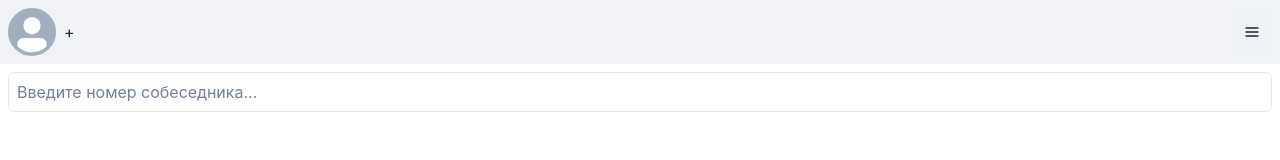
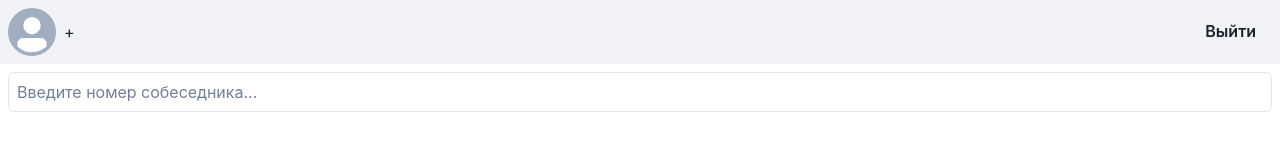
Before and after one commit to littowl/GreenApi, a React (Create React App) app: page /contacts in a window 1280 px wide. Shown: the top 160 px of the page. Built offline with nearby package versions, Linux system fonts and the light colour scheme.

Commit message:
last change

```diff
--- a/src/components/Header.tsx
+++ b/src/components/Header.tsx
@@ -1,4 +1,4 @@
-import { HamburgerIcon } from "@chakra-ui/icons"
+import { ArrowBackIcon, HamburgerIcon } from "@chakra-ui/icons"
 import { Avatar, Box, Button, Flex, IconButton, Text, VStack } from "@chakra-ui/react"
 import { FC, useState } from "react"
 import { Link, useNavigate } from "react-router-dom"
@@ -21,20 +21,17 @@ const Header:FC<HeaderProps> = ({userNumber, func, type}: HeaderProps) => {
         <Flex alignItems="center" justifyContent="space-between" bgColor="#f0f2f5" w="full" p="2">
             <Flex alignItems="center">
                 {type === 'conversation' &&
-                    <Link to='/contacts'><Button display={['block', 'block', 'none']}>Назад</Button></Link>
+                    <Link to='/contacts'><IconButton aria-label="to contacts" display={['block', 'block', 'none']} icon={<ArrowBackIcon />} /></Link>
                 }
-                <Avatar />
+                <Avatar ml={["2", "2", 0]} />
                 <Text ml="2">{changeNumber(userNumber)}</Text>
             </Flex>
-           <Box pos="relative">
-                <IconButton aria-label="Menu" icon={<HamburgerIcon />} onClick={() => setOpen(!open)}/>
-                {open &&
-                    <VStack pos="absolute" left="50%" ml="-150px" spacing='0' border="1px" borderRadius="5" bg="white" w="170px" zIndex="2">
-                        <Button onClick={func} variant='ghost' borderRadius="0" borderBottom="1px" colorScheme="gray" w="full">Выйти</Button>
-                        <Button onClick={() => setOpen(false)} borderRadius="0" variant='ghost' colorScheme="gray" w="full">Закрыть</Button>
-                    </VStack>
-                }
-            </Box>
+            {type !== 'conversation' &&
+                <Box pos="relative">
+                        <Button onClick={func} variant='ghost' colorScheme="gray" w="full">Выйти</Button>
+                </Box>
+            }
+
         </Flex>
     )
 }
--- a/src/modules/Conversation.tsx
+++ b/src/modules/Conversation.tsx
@@ -40,11 +40,14 @@ const Conversation = () => {
         await axios.get(urlReceive).then((res) => {
             console.log(res)
             if (res.data !== null) {
-                dispatch(addMessage({
-                    number: chatCurrentUser?.number,
-                    text: res.data.body.messageData.textMessageData.textMessage,
-                    type:'receivedMessage'
-                }))
+                if (res.data.body.typeWebhook === 'outgoingMessageReceived') {
+                    dispatch(addMessage({
+                        number: chatCurrentUser?.number,
+                        text: res.data.body.messageData.textMessageData.textMessage,
+                        type:'receivedMessage'
+                    }))
+                }
+
                 deleteMessage(res.data.receiptId)
             }
         })
```
